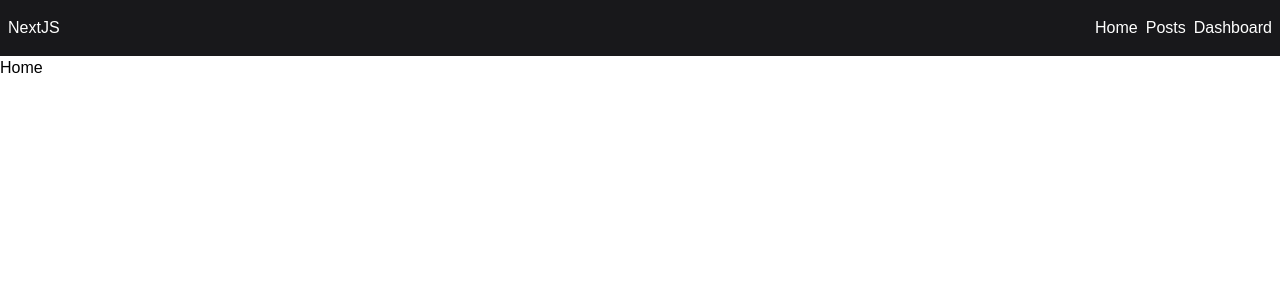
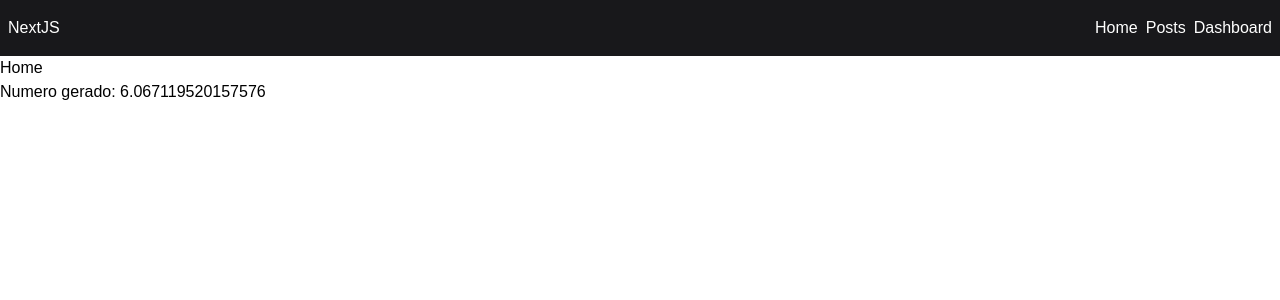
Before and after one commit to DevPauloV/Next_Project_Curso2, a Next.js app: page / in a window 1280 px wide. Shown: the top 300 px of the page. Built offline with nearby package versions, Linux system fonts and the light colour scheme.

Commit message:
feat: Add random number display to Home component and enhance PostsPage with caching and revalidation

```diff
--- a/src/app/page.tsx
+++ b/src/app/page.tsx
@@ -23,9 +23,13 @@ export const metadata: Metadata = {
 }
 
 export default function Home() {
+
+  const randomNumber = Math.random() * 10;
+
   return (
     <div>
       <h1>Home</h1>
+      <h2>Numero gerado: {randomNumber}</h2>
     </div>
   )
 }
--- a/src/app/posts/[id]/_components/post.tsx
+++ b/src/app/posts/[id]/_components/post.tsx
@@ -1,6 +1,5 @@
 import { PostProps } from "../../page";
 
-// Componente que busca e exibe as informações de um post específico
 export async function PostInfo({ id }: { id: string }) {
 
     // Simula um atraso de 4 segundos
--- a/src/app/posts/page.tsx
+++ b/src/app/posts/page.tsx
@@ -18,7 +18,15 @@ interface ResponseProps {
 
 export default async function PostsPage() {
 
-    const response = await fetch('https://dummyjson.com/posts')
+    const response = await fetch('https://dummyjson.com/posts', {
+        cache: 'force-cache', // Força o cache para não fazer a requisição toda vez que a página for acessada
+    next: {
+        revalidate: 3600, // Revalida a cada 3600 segundos, apos ele revalidar ele vai buscar os dados novamente
+    }
+    })
+
+
+
     const data: ResponseProps = await response.json();
 
 
```
